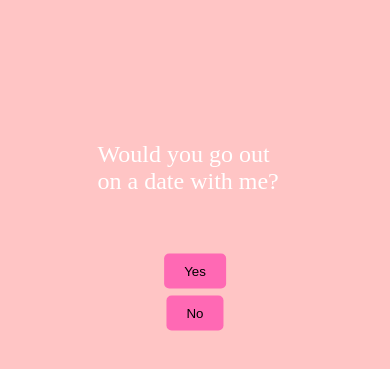
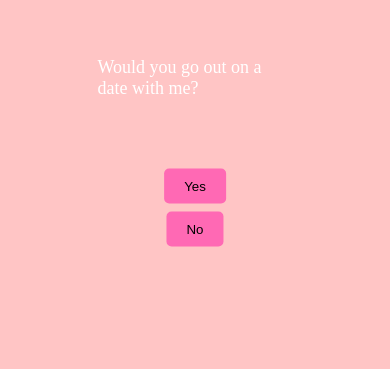
Before and after one commit to KyleSanDiego/chiaaboss, a plain HTML site: page index.html in a window 390 px wide. Shown: the part 109-478 px from the top of the page. Drawn offline with Linux system fonts and the light colour scheme.

Commit message:
Update index.html

```diff
--- a/index.html
+++ b/index.html
@@ -41,14 +41,28 @@ border: none;
 border-radius: 5px;
 cursor: pointer;
 }
+
+/* Responsive design for mobile devices */
+@media only screen and (max-width: 768px) {
+#message {
+font-size: 18px;
+top: 20%;
+}
+
+#no-button {
+top: 40%;
+}
+
+#yes-button {
+top: 35%;
+}
+}
 </style>
-
 </head>
 <body>
 <p id="message">Would you go out on a date with me?</p>
 <button id="no-button" onclick="moveButton()">No</button>
 <button id="yes-button" onclick="showPopup()">Yes</button>
-
 <script>
 function moveButton() {
 var button = document.getElementById("no-button");
@@ -62,6 +76,5 @@ function showPopup() {
 window.location.href = "popup.html";
 }
 </script>
-
 </body>
 </html>
```
